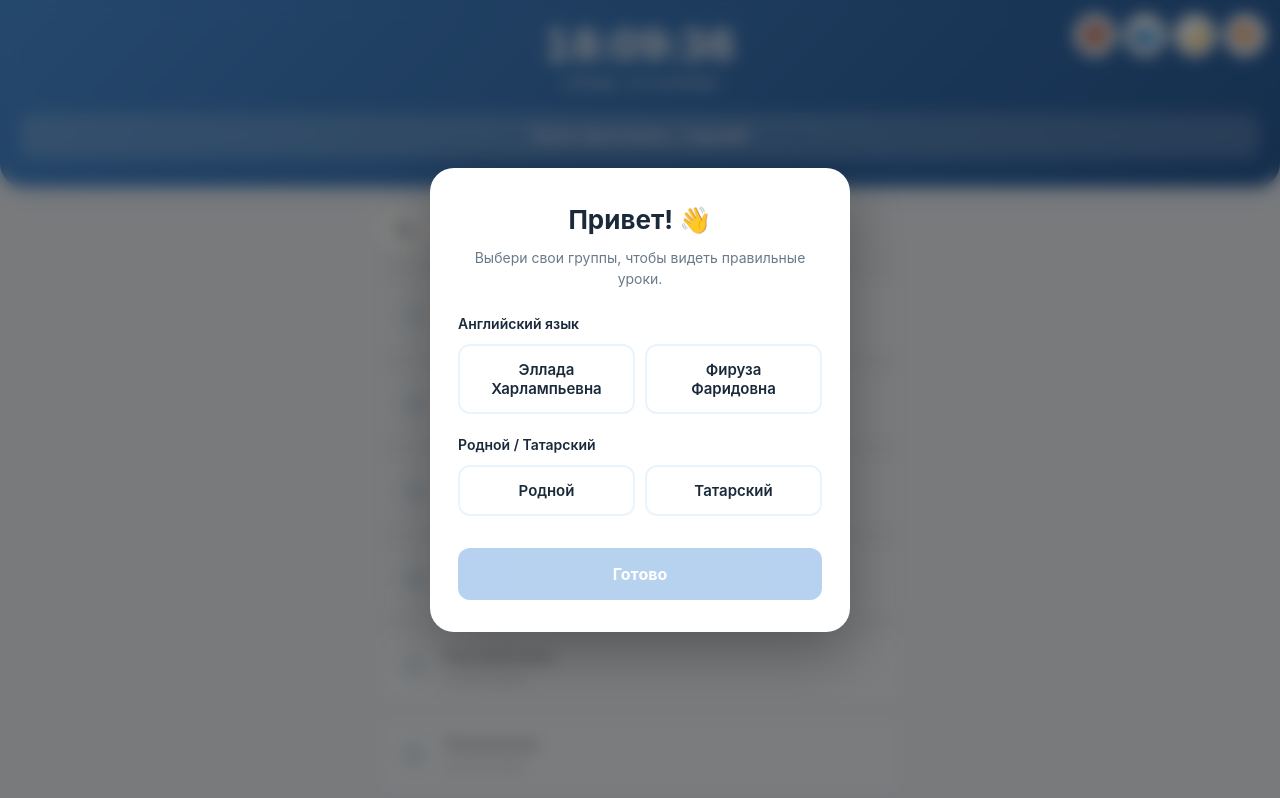
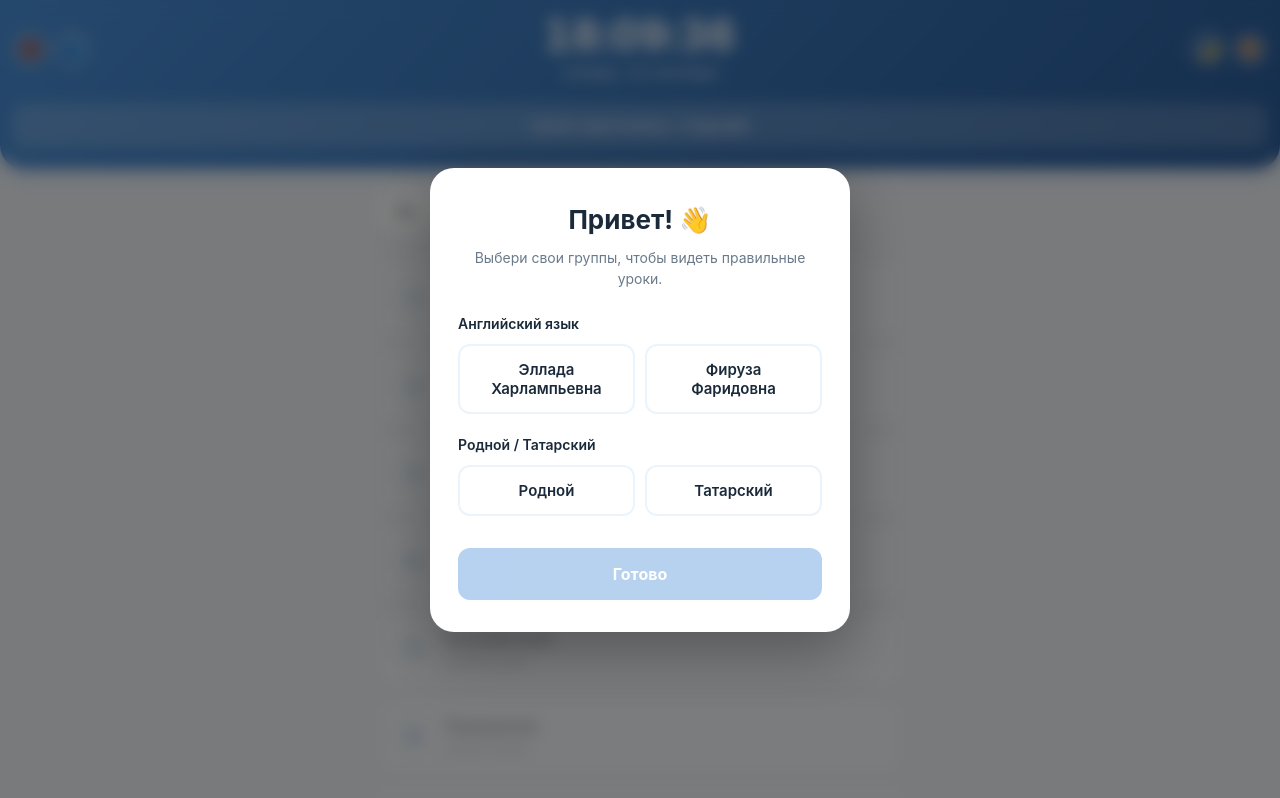
Before and after one commit to Necromi721/Scheldule, a plain HTML site: page index.html in a window 1280 px wide. Shown: the top 798 px of the page. Drawn offline with Linux system fonts and the light colour scheme.

Commit message:
Add files via upload

```diff
--- a/index.html
+++ b/index.html
@@ -48,16 +48,16 @@
   /* ============================================
      ПАНЕЛЬ НАСТРОЕК
      ============================================ */
-  .settings {
+/*.settings {
   position: fixed;
   top: 14px;
   right: 14px;
   z-index: 100;
   display: flex;
+  flex-direction: column;
   gap: 8px;
-  }
-
-  .btn-icon {
+}*/
+/*  .btn-icon {
     width: 42px;
     height: 42px;
     border-radius: 50%;
@@ -71,7 +71,7 @@
     box-shadow: 0 4px 12px var(--shadow);
     transition: transform 0.2s, background 0.2s;
     color: var(--text);
-  }
+  }*/
   .btn-icon:hover {
     transform: scale(1.08);
     background: var(--card-soft);
@@ -110,10 +110,13 @@
   /* ============================================
      ОСНОВНОЙ ИНТЕРФЕЙС
      ============================================ */
+/* ============================================
+   ШАПКА
+   ============================================ */
 header {
   background: linear-gradient(135deg, var(--accent), var(--accent-deep));
   color: #fff;
-    padding: 24px 20px 28px;
+  padding: 14px 12px 20px;
   text-align: center;
   border-radius: 0 0 24px 24px;
   box-shadow: 0 4px 16px var(--shadow);
@@ -121,6 +124,88 @@
   top: 0;
   z-index: 10;
   transition: background 0.3s;
+}
+
+.header-top {
+  display: grid;
+  grid-template-columns: auto 1fr auto;
+  align-items: center;
+  gap: 8px;
+}
+
+.side-buttons {
+  display: flex;
+  gap: 6px;
+}
+
+.clock-center {
+  text-align: center;
+  min-width: 0;
+}
+
+.clock {
+  font-size: 38px;
+  font-weight: 700;
+  letter-spacing: 0.02em;
+  font-variant-numeric: tabular-nums;
+  line-height: 1;
+  white-space: nowrap;
+}
+
+.date {
+  font-size: 13px;
+  opacity: 0.85;
+  margin-top: 4px;
+}
+
+.next {
+  margin-top: 14px;
+  padding: 10px 14px;
+  background: rgba(255,255,255,0.18);
+  border-radius: 12px;
+  font-size: 14px;
+  backdrop-filter: blur(8px);
+}
+.next b {
+  font-size: 16px;
+}
+
+/* Кнопки в шапке */
+.btn-icon {
+  width: 36px;
+  height: 36px;
+  border-radius: 50%;
+  background: rgba(255,255,255,0.22);
+  border: none;
+  cursor: pointer;
+  font-size: 17px;
+  display: flex;
+  align-items: center;
+  justify-content: center;
+  color: #fff;
+  transition: transform 0.2s, background 0.2s;
+  flex-shrink: 0;
+}
+.btn-icon:hover {
+  transform: scale(1.08);
+  background: rgba(255,255,255,0.35);
+}
+.btn-icon:active {
+  transform: scale(0.92);
+}
+
+/* На маленьких экранах — компактнее */
+@media (max-width: 420px) {
+  .clock { font-size: 30px; }
+  .btn-icon { width: 32px; height: 32px; font-size: 15px; }
+  .side-buttons { gap: 4px; }
+  .header-top { gap: 4px; }
+}
+
+@media (max-width: 360px) {
+  .clock { font-size: 26px; }
+  .btn-icon { width: 28px; height: 28px; font-size: 14px; }
+  .date { font-size: 11px; }
 }
   .clock {
     font-size: 42px;
@@ -453,12 +538,6 @@
 </head>
 <body>
 
-<div class="settings">
-  <button class="btn-icon" id="calcBtn" title="Оценки">🧮</button>
-  <button class="btn-icon" id="groupBtn" title="Группа">👥</button>
-  <button class="btn-icon" id="themeBtn" title="Тема">🌙</button>
-  <button class="btn-icon" id="paletteBtn" title="Цвет">🎨</button>
-</div>
 
 <div class="palette" id="palette">
   <div class="color-dot" data-accent="#4a90d9" data-deep="#2a5c99" style="background:#4a90d9"></div>
@@ -474,8 +553,20 @@
 </div>
 
 <header>
+  <div class="header-top">
+    <div class="side-buttons left">
+      <button class="btn-icon" id="calcBtn" title="Оценки">🧮</button>
+      <button class="btn-icon" id="groupBtn" title="Группа">👥</button>
+    </div>
+    <div class="clock-center">
       <div class="clock" id="clock">--:--:--</div>
       <div class="date" id="date">Загрузка…</div>
+    </div>
+    <div class="side-buttons right">
+      <button class="btn-icon" id="themeBtn" title="Тема">🌙</button>
+      <button class="btn-icon" id="paletteBtn" title="Цвет">🎨</button>
+    </div>
+  </div>
   <div class="next" id="next">—</div>
 </header>
 
```
Lines whose indentation alone changed are shown as unchanged.
